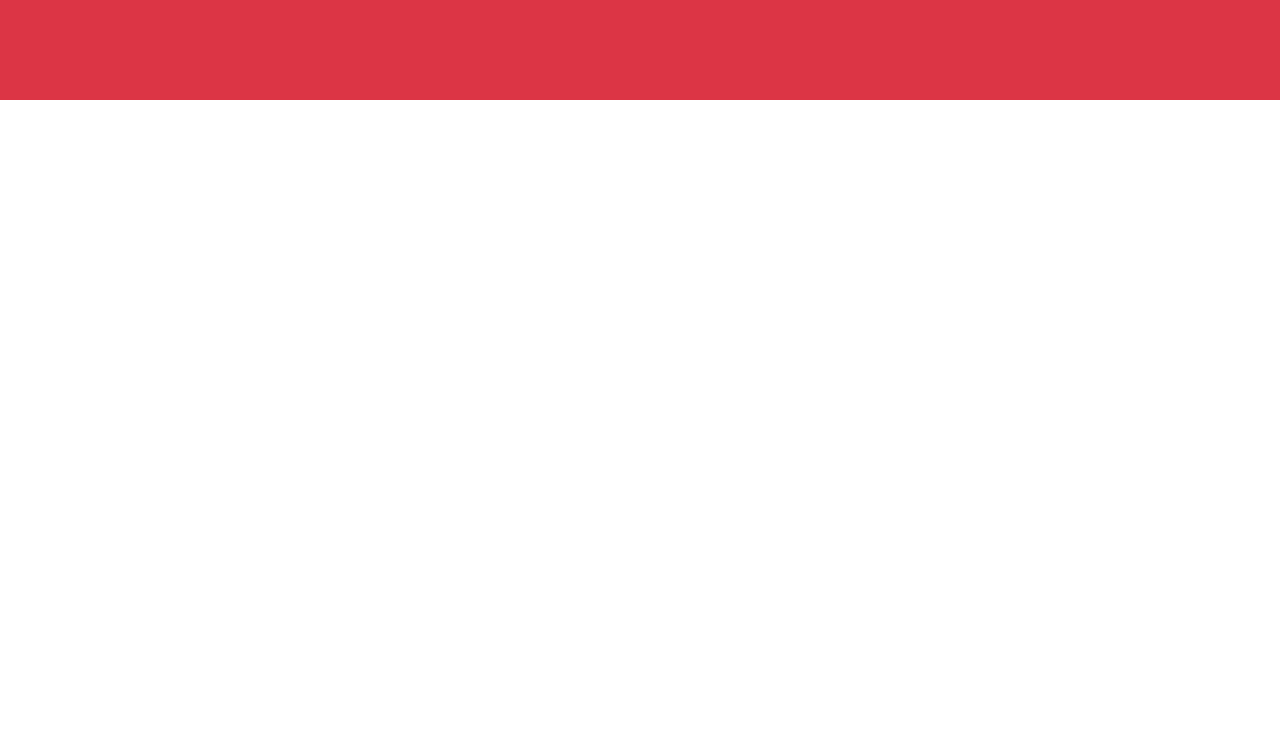
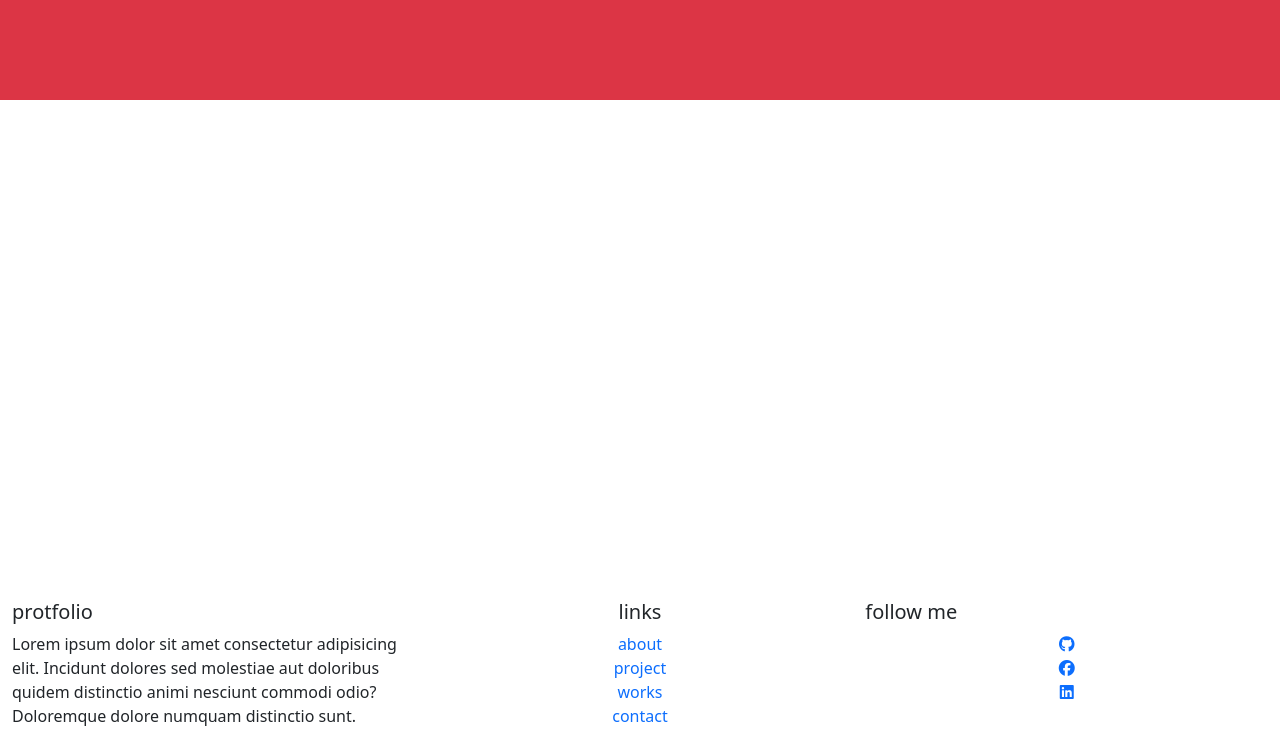
Before and after one commit to TusharKumarCode/my-page, a plain HTML site: page INDEX.HTML in a window 1280 px wide. Shown: the part 2432-3176 px from the top of the page. Before the commit the page ends 3032 px from the top, so only its background shows below. Drawn offline with nearby package versions, Linux system fonts and the light colour scheme.

Commit message:
container ready

```diff
--- a/INDEX.HTML
+++ b/INDEX.HTML
@@ -333,7 +333,11 @@
      }
 
 
-
+  .col-4 a{
+     text-decoration: none;
+     display: block;
+     text-align: center;
+  }
 
 
    </style>
@@ -458,10 +462,26 @@
 
 <div class="container-fluid">
       <div class="row">
-           <div class="col-3"></div>
-           <div class="col-3"></div>
-           <div class="col-3"></div>
-           <div class="col-3"></div>
+           <div class="col-4">
+               <h5>protfolio</h5>
+               <p>Lorem ipsum dolor sit amet consectetur adipisicing elit. Incidunt dolores sed molestiae aut doloribus quidem distinctio animi nesciunt commodi odio? Doloremque dolore numquam distinctio sunt.</p>
+           </div>
+
+           <div class="col-4">
+               <h5 class="text-center">links</h5>
+               <a href="#">about</a>
+               <a href="#">project</a>
+               <a href="#">works</a>
+               <a href="#">contact</a>
+           </div>
+
+           <div class="col-4">
+               <h5>follow me</h5>
+              <a href="#"><i class="fa-brands fa-github"></i></a>
+              <a href="#"><i class="fa-brands fa-facebook"></i></a>
+              <a href="#"><i class="fa-brands fa-linkedin"></i></a>
+           </div>
+
       </div>
 </div>
 
```
